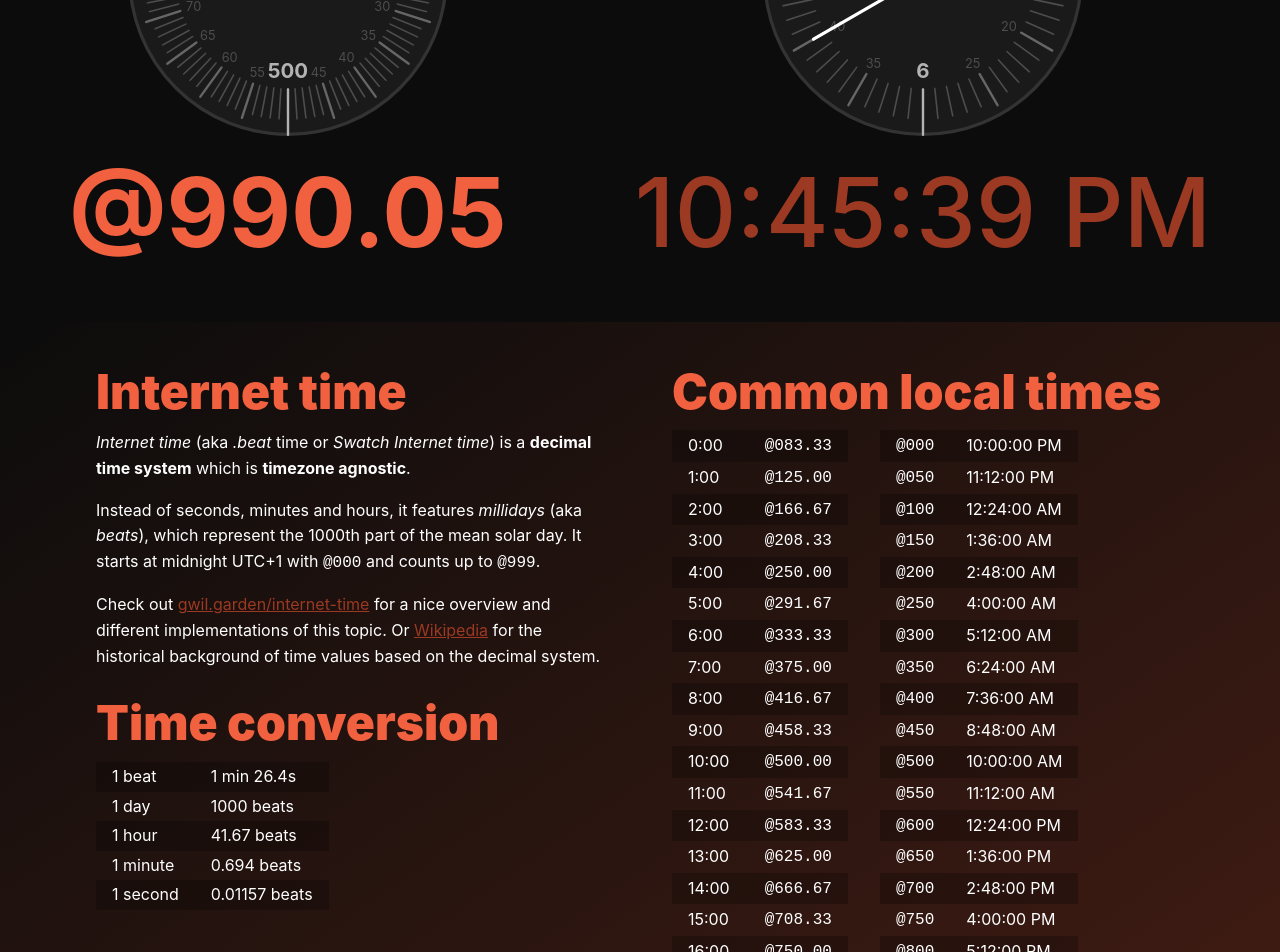
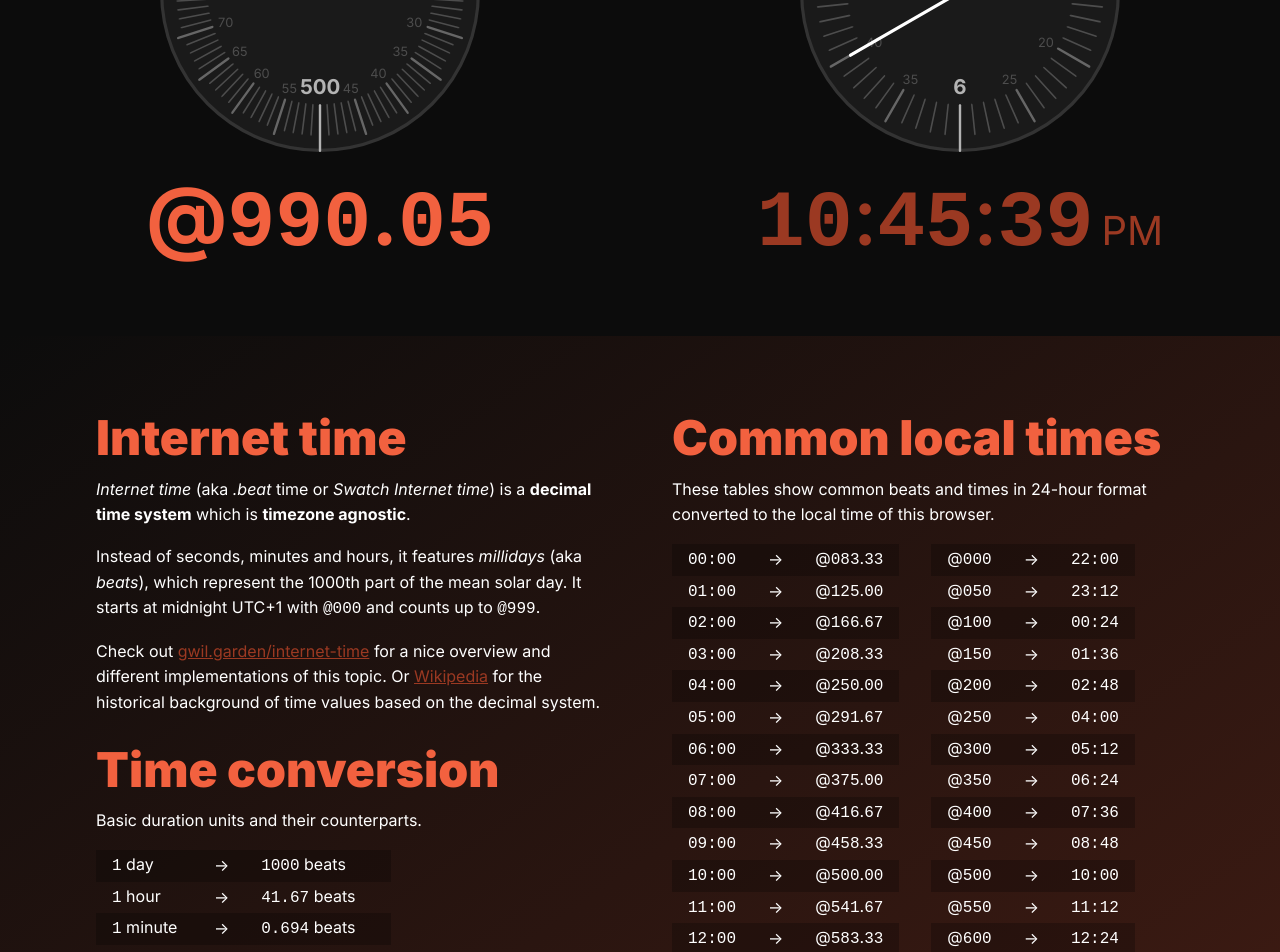
Before and after one commit to devmount/millidays, a Vue app: page / in a window 1280 px wide. Shown: the part 280-1232 px from the top of the page. Built offline with nearby package versions, Linux system fonts and the light colour scheme.

Commit message:
🔨 Layout fixes

```diff
--- a/src/App.vue
+++ b/src/App.vue
@@ -1,39 +1,51 @@
 <script setup lang="ts">
 import { onMounted, ref } from 'vue';
-import { fromDate, now, toDate } from '@/lib/millidays';
+import { fromDate, fromDateParts, nowParts, toDate } from '@/lib/millidays';
 import AnalogClock from "@/components/AnalogClock.vue";
 import { TimeMode } from './lib/clock';
 
-const millidays = ref('');
-const localtime = ref('');
+const millidays = ref(['0', '0']);
+const localtime = ref(['0', '0', '0', '']);
 
 const millisecondsPerBeat = (24 * 60 * 60) / 1000;
 
+const timeParts = () => {
+  const t = new Date().toLocaleTimeString();
+  const [time, mode] = t.split(' ');
+  const parts = time?.split(':') ?? ['0', '0', '0'];
+  if (mode) {
+    parts.push(mode);
+  }
+  return parts;
+};
+
 onMounted(() => {
   setInterval(() => {
-    millidays.value = now();
-    localtime.value = new Date().toLocaleTimeString();
+    millidays.value = nowParts();
+    localtime.value = timeParts();
     document.title = `${millidays.value} - ${localtime.value}`;
   }, millisecondsPerBeat);
 });
 </script>
 
 <template>
-  <header>
+  <header class="grid">
     <!-- Millidays -->
     <section class="beats">
       <analog-clock title="Internet" :mode="TimeMode.Millidays" />
-      <h1>{{ millidays }}</h1>
+      <h1>@<code>{{ millidays[0] }}</code>.<code>{{ millidays[1] }}</code></h1>
     </section>
     <!-- Local time -->
     <section class="local">
       <analog-clock title="Local" :mode="TimeMode.Milliseconds" />
-      <h2>{{ localtime }}</h2>
+      <h2>
+        <code>{{ localtime[0] }}</code>:<code>{{ localtime[1] }}</code>:<code>{{ localtime[2] }}</code>
+        <small>{{ localtime[3] ?? '' }}</small>
+      </h2>
     </section>
-
   </header>
 
-  <main>
+  <main class="grid">
     <section>
       <h2>Internet time</h2>
       <p>
@@ -53,27 +65,33 @@ onMounted(() => {
       </p>
 
       <h2>Time conversion</h2>
+      <p>Basic duration units and their counterparts.</p>
       <table cellspacing="0">
         <tbody>
           <tr>
-            <td>1 beat</td>
-            <td>1 min 26.4s</td>
+            <td><code>1</code> day</td>
+            <td>&rarr;</td>
+            <td><code>1000</code> beats</td>
           </tr>
           <tr>
-            <td>1 day</td>
-            <td>1000 beats</td>
+            <td><code>1</code> hour</td>
+            <td>&rarr;</td>
+            <td><code>41.67</code> beats</td>
           </tr>
           <tr>
-            <td>1 hour</td>
-            <td>41.67 beats</td>
+            <td><code>1</code> minute</td>
+            <td>&rarr;</td>
+            <td><code>0.694</code> beats</td>
           </tr>
           <tr>
-            <td>1 minute</td>
-            <td>0.694 beats</td>
+            <td><code>1</code> second</td>
+            <td>&rarr;</td>
+            <td><code>0.01157</code> beats</td>
           </tr>
-          <tr>
-            <td>1 second</td>
-            <td>0.01157 beats</td>
+          <tr class="accent">
+            <td><code>1</code> beat</td>
+            <td>&rarr;</td>
+            <td><code>1</code> min <code>26.4</code>s</td>
           </tr>
         </tbody>
       </table>
@@ -81,20 +99,28 @@ onMounted(() => {
     <section>
 
       <h2>Common local times</h2>
+      <p>These tables show common beats and times in 24-hour format converted to the local time of this browser.
+      </p>
       <div class="common-times">
         <table cellspacing="0">
           <tbody>
             <tr v-for="h in Array.from(Array(24).keys())">
-              <td>{{ h }}:00</td>
-              <td><code>{{ fromDate(new Date(2026, 3, 19, h + 1, 0)) }}</code></td>
+              <td><code>{{ String(h).padStart(2, '0') }}:00</code></td>
+              <td>&rarr;</td>
+              <td>
+                @<code>{{ fromDateParts(new Date(2026, 3, 19, h + 1, 0))[0] }}</code>.<code>{{ fromDateParts(new Date(2026, 3, 19, h + 1, 0))[1] }}</code>
+              </td>
             </tr>
           </tbody>
         </table>
         <table cellspacing="0">
           <tbody>
             <tr v-for="b in Array.from({ length: 20 }, (_, i) => i * 50)">
-              <td><code>@{{ b.toString().padStart(3, '0') }}</code></td>
-              <td>{{ toDate(b).toLocaleTimeString() }}</td>
+              <td>@<code>{{ String(b).padStart(3, '0') }}</code></td>
+              <td>&rarr;</td>
+              <td>
+                <code>{{ toDate(b).toLocaleTimeString([], { hour: "2-digit", minute: "2-digit", hour12: false }) }}</code>
+              </td>
             </tr>
           </tbody>
         </table>
@@ -103,19 +129,17 @@ onMounted(() => {
   </main>
 
   <footer>
-    <p>Millidays <code>v0.1.0</code> &mdash; Created by <a href="https://devmount.com">devmount</a>.</p>
+    <p>Millidays v<code>0</code>.<code>1</code>.<code>0</code> &mdash; Created by <a
+        href="https://devmount.com">devmount</a>.</p>
     <p>Star this project on <a href="https://github.com/devmount/millidays" target="_blank">GitHub</a>.</p>
   </footer>
 </template>
 
 <style scoped>
 header {
-  display: flex;
-  flex-wrap: wrap;
-  justify-content: center;
   align-items: stretch;
   gap: 4rem 8rem;
-  padding: 2rem;
+  padding: 3rem;
 
   section {
     display: flex;
@@ -123,15 +147,26 @@ header {
     justify-content: start;
     align-items: center;
 
+    &.beats h1,
+    &.local h2 {
+      font-size: 5rem;
+
+      code {
+        font-weight: 900;
+      }
+
+      small {
+        font-size: .5em;
+        margin-inline-start: .5rem;
+      }
+    }
 
     &.beats h1 {
-      font-size: 6rem;
       color: var(--color-accent);
       font-weight: 700;
     }
 
     &.local h2 {
-      font-size: 6rem;
       color: var(--color-heading);
       font-weight: 500;
     }
@@ -142,12 +177,9 @@ main {
   background: var(--color-background);
   background: linear-gradient(145deg, var(--color-background) 0%, var(--color-border) 100%);
 
-  display: grid;
-  grid-template-columns: 32rem 32rem;
-  justify-content: center;
   align-items: stretch;
   gap: 4rem;
-  padding: 2rem 8rem 6rem 8rem;
+  padding: 4rem 8rem 6rem 8rem;
 
   section {
     flex: 0 0 auto;
@@ -171,6 +203,10 @@ main {
       background-color: rgba(0, 0, 0, 25%);
     }
 
+    tr.accent {
+      color: var(--color-accent);
+    }
+
     td {
       padding: .125rem 1rem;
     }
@@ -189,8 +225,14 @@ footer {
   align-items: center;
 }
 
+.grid {
+  display: grid;
+  grid-template-columns: 32rem 32rem;
+  justify-content: center;
+}
+
 @media (max-width: 1200px) {
-  main {
+  .grid {
     grid-template-columns: 1fr;
     padding-left: 2rem;
     padding-right: 2rem;
--- a/src/assets/main.css
+++ b/src/assets/main.css
@@ -1,3 +1,5 @@
+@import url('./inter.css');
+
 /* semantic color variables for this project */
 :root {
   --color-background: #0C0C0C;
@@ -14,7 +16,7 @@
 *::after {
   box-sizing: border-box;
   margin: 0;
-  font-weight: normal;
+  font-weight: 400;
 }
 
 body {
--- a/src/lib/millidays.ts
+++ b/src/lib/millidays.ts
@@ -23,8 +23,16 @@ export const fromDate = (date: Date, precision: number = 2): string => {
   return format(beats(date), precision);
 };
 
+export const fromDateParts = (date: Date, precision: number = 2): string[] => {
+  return format(beats(date), precision).substring(1).split('.');
+};
+
 export const now = (precision?: number): string => {
   return fromDate(new Date(), precision ?? 2);
+};
+
+export const nowParts = (precision?: number): string[] => {
+  return now(precision).substring(1).split('.');
 };
 
 export const toDate = (beats: number): Date => {
```
